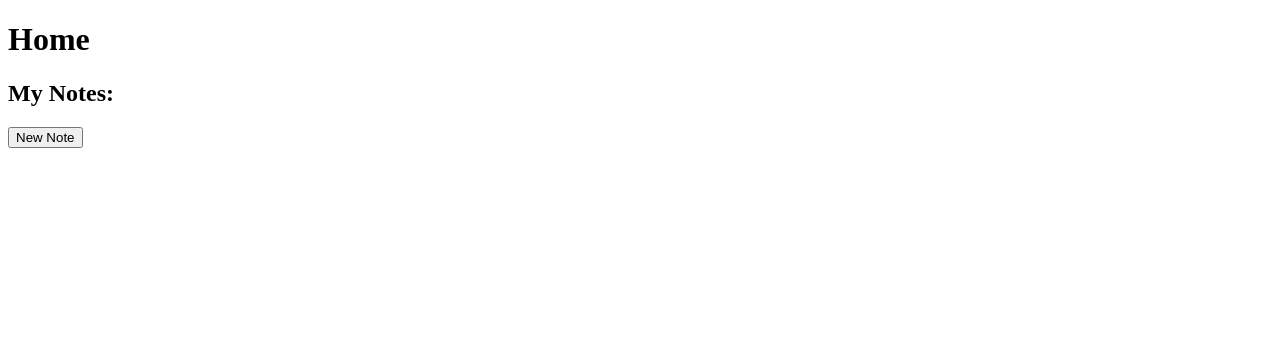
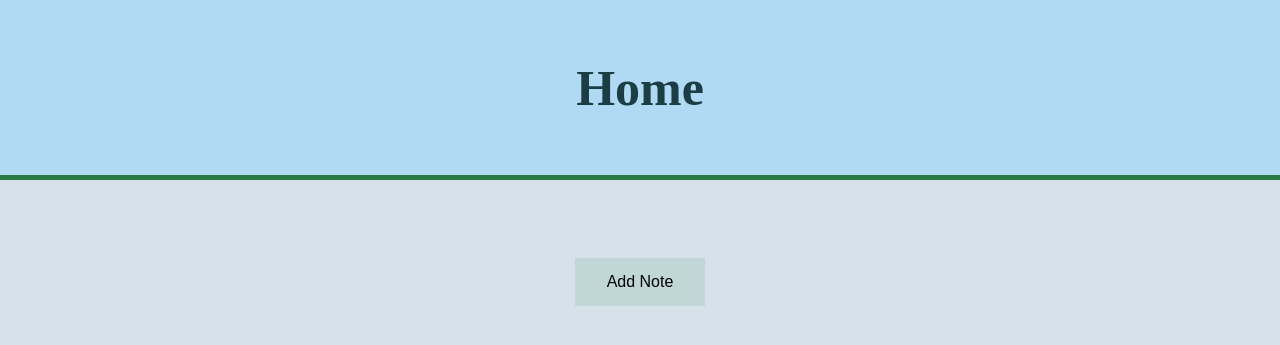
Before and after one commit to FelipePinto02/notes_app, a Flask app: page / in a window 1280 px wide. Shown: the top 345 px of the page. Run offline with Flask 2, Linux system fonts and the light colour scheme; data that the repository does not hold is empty.

Commit message:
Started css style

```diff
--- a/app.py
+++ b/app.py
@@ -25,7 +25,6 @@ def index():
       data = Notes(note)
       db.session.add(data)
       db.session.commit()
-      #notes.append(note)
       notes = Notes.query.order_by(Notes.id).all()
       return render_template("index.html", notes=notes)
     elif request.form.get("edit"):
@@ -33,7 +32,6 @@ def index():
       old_note = Notes.query.get(int(request.form['edit']))
       old_note.note = new_note
       db.session.commit()
-      #notes[int(request.form['edit']) - 1] = note
       notes = Notes.query.order_by(Notes.id).all()
       return render_template("index.html", notes=notes)
   else:
--- /dev/null
+++ b/static/style.css
@@ -0,0 +1,48 @@
+body {
+    background-color: #d5e2ea;
+    color: #003e65;
+    font-size: 20px;
+}
+
+header {
+    position: absolute;
+    top: 0px;
+    left: 0px;
+    text-align: center;
+    padding: 25px 0px;
+    border-bottom: solid 5px #116927d9;
+    width: 100%;
+    background-color: #b0d9f3;
+    color: #012225d9;
+    font-size: 25px;
+}
+
+button:hover {
+    cursor: pointer;
+    transform: scale(1.05);
+    box-shadow: 2.5px 5px #615f5f;
+}
+
+.container {
+    display: grid;
+    grid-template-columns: repeat(5, 1fr);
+    position: relative;
+    top: 250px;
+}
+
+.new-note-form {
+    grid-column: 3;
+}
+
+.grid-item {
+    display: flex;
+    align-items: center;
+    justify-content: center;
+}
+
+.add-btn {
+    background-color: #c1d7d7;
+    border: none;
+    font-size: 16px;
+    padding: 15px 32px;
+}
--- a/templates/index.html
+++ b/templates/index.html
@@ -4,10 +4,22 @@
     <meta charset="UTF-8">
     <meta http-equiv="X-UA-Compatible" content="IE=edge">
     <meta name="viewport" content="width=device-width, initial-scale=1.0">
+    <link rel="stylesheet" href="../static/style.css">
     <title>Home</title>
 </head>
 <body>
+    <header>
         <h1>Home</h1>
+    </header>
+    <div class="container">
+        <div class="new-note-form">
+            <div class="grid-item">
+                <form action="/notes" method="POST" >
+                    <button name='new' value='new' class="add-btn">Add Note</button>
+                </form>
+            </div>
+        </div>
+            {% if notes %}
                 <h2>My Notes:</h2>
                 {% for note in notes %}
 
@@ -20,9 +32,9 @@
                     </form>
 
                 {% endfor %}
-    <form action="/notes" method="POST" >
+            {% endif %}
+        </div>
+    </div>
 
-        <button name='new' value='new'>New Note</button>
-      </form>
 </body>
 </html>
```
Lines whose indentation alone changed are shown as unchanged.
